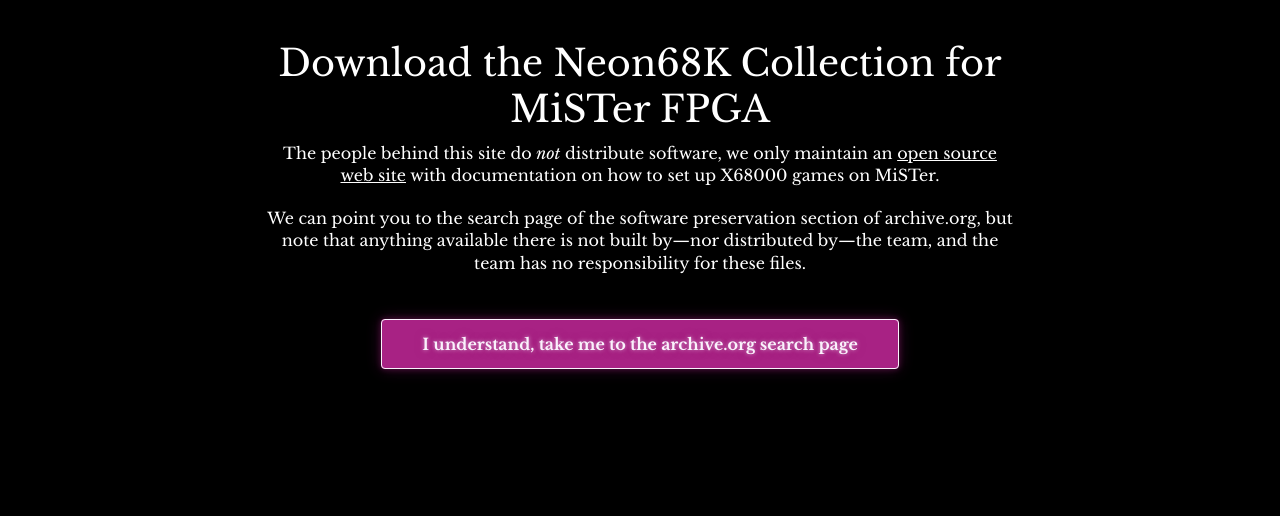
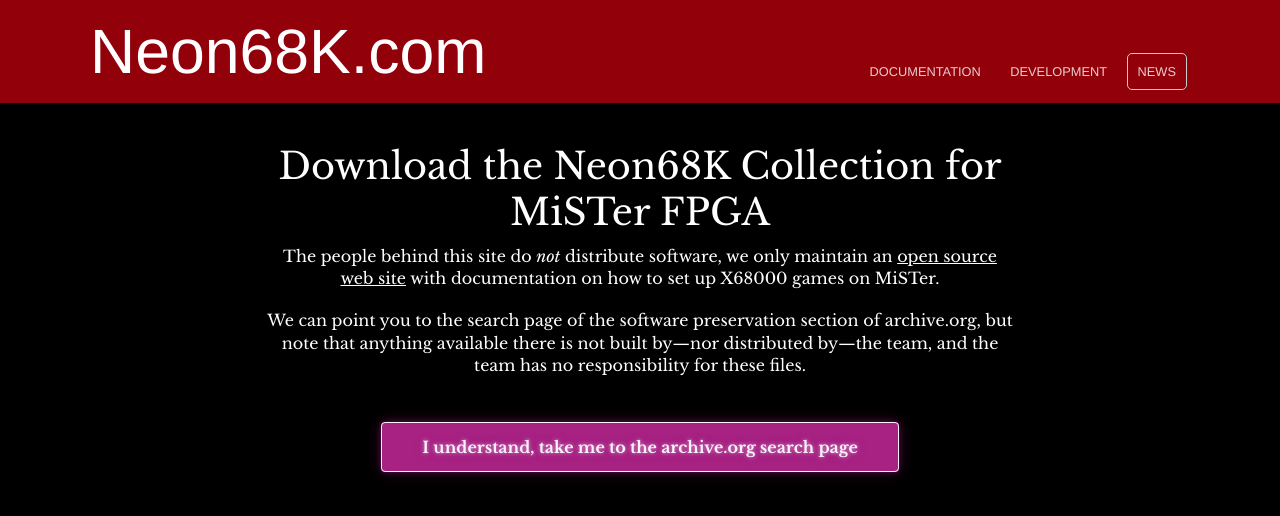
Before and after one commit to Neon68K/neon68k.github.io, a Jekyll site: the page built from download.html, in a window 1280 px wide. Shown: the top 516 px of the page. Built offline with Jekyll 4.4.1, drawn with Linux system fonts in a browser that asks for light colours.

Commit message:
Enable navigation

```diff
--- a/_layouts/default.html
+++ b/_layouts/default.html
@@ -18,13 +18,13 @@
 	<body>
 
 
-<!--		<header>
+		<header>
 			<div class="container">
-				<div class="company-name"><h1 style="margin: 0.5em 0"><a {% if page.url =='/' %} style="visibility:hidden" {% endif %} href="{{ site.baseurl }}/">X68K.us</a></h1></div>
+				<div class="company-name"><h1 style="margin: 0.5em 0"><a {% if page.url =='/' %} style="visibility:hidden" {% endif %} href="{{ site.baseurl }}/">Neon68K.com</a></h1></div>
 				{% include navigation.html %}
 			</div>
 		</header>
--->
+
 
 		{{ content }}
 
```
